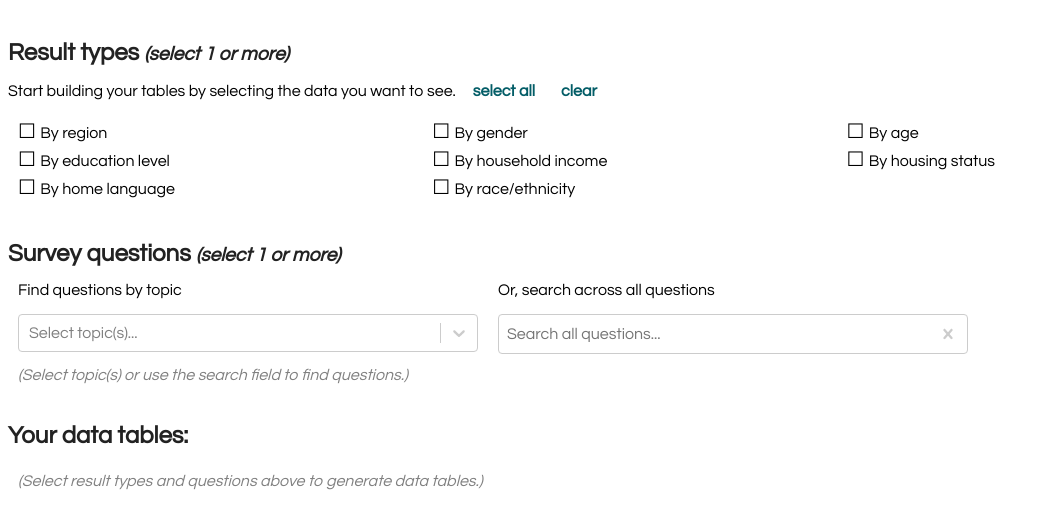
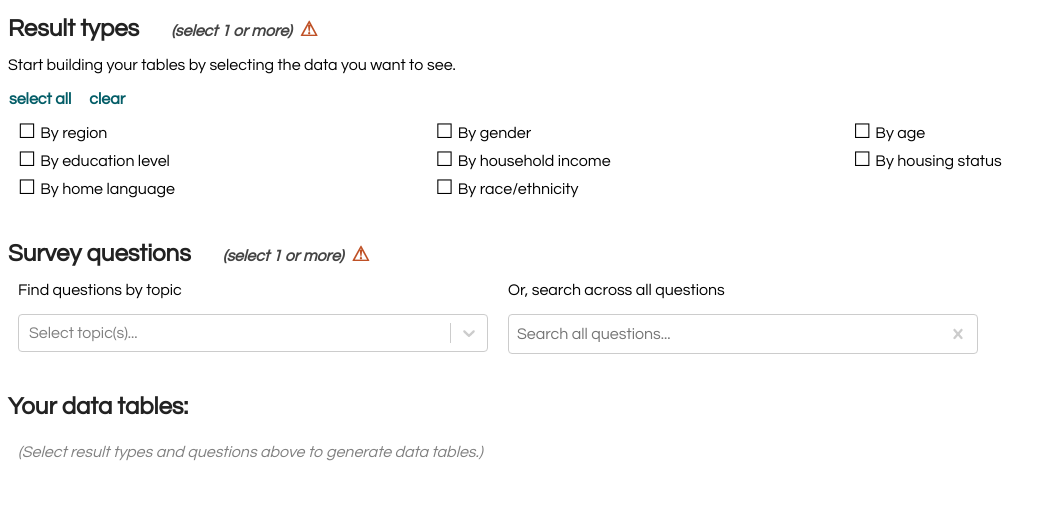
Before and after one commit to wilder-research/emp-databook, a React app: page / in a window 1280 px wide. Shown: the whole page, without its empty margins (0-1057 px from the left). Built offline with nearby package versions, Linux system fonts and the light colour scheme.

Commit message:
Refine prototype, refactor

```diff
--- a/src/DataBook/QuestionList.js
+++ b/src/DataBook/QuestionList.js
@@ -29,17 +29,22 @@ export default class QuestionList extends React.Component {
     });
     if (numActiveQuestions > 0) {
       return (
-        <p>Showing {numActiveQuestions} of {this.props.questions.length} questions, {numSelectedQuestions} selected.
-          <button type="button" className="Button__Link" onClick={this.handleSelectAllVisible}>select all</button>
-          <button type="button" className="Button__Link" onClick={this.handleClearAllSelected}>clear</button>
-        </p>
+        <div>
+          <p><em>Showing {numActiveQuestions} of {this.props.questions.length} questions, {numSelectedQuestions} selected.</em></p>
+          <div className="SelectButtons SelectButtons--questions">
+            <button type="button" className="SelectButtons_Button" onClick={this.handleSelectAllVisible}>select all</button>
+            <button type="button" className="SelectButtons_Button" onClick={this.handleClearAllSelected}>clear</button>
+          </div>
+        </div>
       );
+    /*
     } else {
       return (
         <div>
           <div className="QuestionList__Placeholder">(Select topic(s) or use the search field to find questions.)</div>
         </div>
     );
+    */
     }
   }
 
--- a/src/DataBook/Resulttype.js
+++ b/src/DataBook/Resulttype.js
@@ -3,7 +3,7 @@ import React from 'react';
 //a resulttype can be selected or not
 export default function ResultType(props) {
     return (
-      <div className={'ResultType__Choice ResultType__Choice--' + ((props.selected) ? 'checked' : 'unchecked')}
+      <div className={'ResultTypeList__Choice ResultTypeList__Choice--' + ((props.selected) ? 'checked' : 'unchecked')}
         onClick={props.onClick}>
         {props.label}
       </div>
--- a/src/DataBook/ResulttypeList.js
+++ b/src/DataBook/ResulttypeList.js
@@ -62,12 +62,13 @@ export default class ResultTypeList extends React.Component {
 
   render() {
     return (
-      <div>
-        <p>Start building your tables by selecting the data you want to see.
-          <button type="button" className="Button__Link" onClick={this.handleSelectAll}>select all</button>
-          <button type="button" className="Button__Link" onClick={this.handleClearAllSelected}>clear</button>
-        </p>
-        <div className="ResultTypeList">
+      <div className="ResultTypeList">
+        <p>Start building your tables by selecting the data you want to see.</p>
+        <div className="SelectButtons">
+          <button type="button" className="SelectButtons_Button" onClick={this.handleSelectAll}>select all</button>
+          <button type="button" className="SelectButtons_Button" onClick={this.handleClearAllSelected}>clear</button>
+        </div>
+        <div className="ResultTypeList__Choices">
           {/* this.renderResultTypesTitle() */}
           {/* show each if shouldRenderResultType(resulttype)  */
             this.props.resulttypes.map((resulttype, index) => {
--- a/src/databook.js
+++ b/src/databook.js
@@ -179,6 +179,45 @@ export default class DataBook extends React.Component {
     this.setState({ history: history.concat([current]) });
   }
 
+  handleLinkToDataTablesClick = (e) => {
+    //e.preventDefault();
+    //this.props.onSelectVisibleQuestions();
+  }
+
+  getNumberOfSelectedResultTypes() {
+    //get the current state from history
+    const history = this.state.history;
+    const current = history[history.length - 1];
+
+    //copy topics array from current state
+    let NumberOfSelectedResultTypes = 0;
+
+    for (let i = 0; i < current.resulttypes.length; i++) {
+      if (current.resulttypes[i].selected) {
+        NumberOfSelectedResultTypes = NumberOfSelectedResultTypes + 1;
+      };
+    }
+
+    return NumberOfSelectedResultTypes;
+  }
+
+  getNumberOfSelectedQuestions() {
+    //get the current state from history
+    const history = this.state.history;
+    const current = history[history.length - 1];
+
+    //copy topics array from current state
+    let NumberOfSelectedQuestions = 0;
+
+    for (let i = 0; i < current.questions.length; i++) {
+      if (current.questions[i].selected) {
+        NumberOfSelectedQuestions = NumberOfSelectedQuestions + 1;
+      };
+    }
+
+    return NumberOfSelectedQuestions;
+  }
+
   render() {
     //get the current state from history
     const history = this.state.history;
@@ -187,7 +226,11 @@ export default class DataBook extends React.Component {
     return (
       <div className="DataBook">
         {/*<Intro />*/}
-        <div className="SectionTitle">Result types <small><em>(select 1 or more)</em></small></div>
+        <div className="SectionTitle SectionTitle--first">Result types
+          <span className={"SectionTitle__SelectionsNote SectionTitle__SelectionsNote" + ((this.getNumberOfSelectedResultTypes()) ? "--selections" : "--no-selections" )}>
+            (select 1 or more)
+          </span>
+        </div>
         <ResultTypeList
           resulttypes={current.resulttypes}
           questions={current.questions}
@@ -195,7 +238,16 @@ export default class DataBook extends React.Component {
           onSelectAllResultTypes={() => this.handleSelectAllResultTypes()}
           onClearSelectedResultTypes={() => this.handleClearSelectedResultTypes()}
         />
-        <div className="SectionTitle">Survey questions <small><em>(select 1 or more)</em></small></div>
+        <div className="SectionTitle">Survey questions
+          <span className={"SectionTitle__SelectionsNote SectionTitle__SelectionsNote" + ((this.getNumberOfSelectedQuestions()) ? "--selections" : "--no-selections" )}>
+            (select 1 or more)
+          </span>
+          {(
+            (this.getNumberOfSelectedResultTypes() && this.getNumberOfSelectedQuestions())
+              ? <a className="SectionTitle__Link" href="#DataTablesSection" onClick={this.handleLinkToDataTablesClick}>view your tables below</a>
+              : ""
+          )}
+        </div>
         <div className="Questions">
           <div className="QuestionFilters">
             <TopicSelect
@@ -220,7 +272,7 @@ export default class DataBook extends React.Component {
             onClearSelectedQuestions={() => this.handleClearSelectedQuestions()}
           />
         </div>
-        <div className="SectionTitle">Your data tables:</div>
+        <div className="SectionTitle" id="DataTablesSection">Your data tables:</div>
         <DataTableList
           questions={current.questions}
           resulttypes={current.resulttypes}
--- a/src/index.css
+++ b/src/index.css
@@ -19,6 +19,7 @@ body {
 
 #databook {
     margin: 0 .5rem;
+    padding: 0 0 3rem 0; /* additional space at bottom for iframe resizing */
 }
 
 /* Follow BEM naming approach */
@@ -51,55 +52,96 @@ body {
     margin: 2.5rem 0 0 0;
 }
 
+.SectionTitle--first {
+    margin-top: 1rem;
+}
+
+.SectionTitle__SelectionsNote {
+    color: #444444;
+    font-size: 1rem;
+    font-style: italic;
+    margin-left: 2rem;
+}
+
+.SectionTitle__SelectionsNote--no-selections::after {
+    content: "\26A0\00A0";
+    display: inline-block;
+    margin-left: .5rem;
+    font-size: 1.25rem;
+    font-style: normal;
+    font-family: "Times", "Times New Roman", "serif", "sans-serif", "EmojiSymbols";
+    color: #bf5126;
+}
+
+.SectionTitle__SelectionsNote--selections::after {
+    content: "\2713\00A0";
+    display: inline-block;
+    margin-left: .5rem;
+    font-size: 1.25rem;
+    font-style: normal;
+    font-family: "Times", "Times New Roman", "serif", "sans-serif", "EmojiSymbols";
+    color: green;
+}
+
+.SectionTitle__Link {
+    font-size: .825rem;
+    margin-left: .25rem;
+    color: #035d67;
+}
+
 .ResultTypeList {
-    padding: 0 10px;
-    margin: 0;
-    flex: 0 1 100%;
-    display: flex;
-    flex-flow: row wrap;
+    /**/
 }
 
 .ResultTypeList > p {
     flex: 1 3 100%;
 }
 
-.ResultType__Choice {
+.ResultTypeList__Choices {
+    margin-left: 10px;
+    flex: 0 1 100%;
+    display: flex;
+    flex-flow: row wrap;
+}
+
+.ResultTypeList__Choice {
     padding: 2px 0;
     margin: 0;
     flex: 0 1 100%;
 }
 
-.ResultType__Choice:focus,
-.ResultType__Choice:hover {
+.ResultTypeList__Choice:focus,
+.ResultTypeList__Choice:hover {
     cursor: pointer;
 }
 
-.ResultType__Choice:hover::before {
-    content: "\2612\00A0";
+.ResultTypeList__Choice:hover::before {
+    content: "\2611\00A0";
 }
 
-.ResultType__Choice--checked {
+.ResultTypeList__Choice--checked {
     color: green;
 }
 
-.ResultType__Choice--checked::before {
-    content: "\2612\00A0";
+.ResultTypeList__Choice--checked::before {
+    content: "\2611\00A0";
     display: inline-block;
     font-size: 125%;
 }
 
-.ResultType__Choice--unchecked {
+.ResultTypeList__Choice--unchecked {
     color: #000;
 }
 
-.ResultType__Choice--unchecked::before {
+.ResultTypeList__Choice--unchecked::before {
     content: "\2610\00A0";
     display: inline-block;
     font-size: 125%;
 }
 
+/* question select and list blocks */
 .Questions {
-    /* question select and list blocks */
+    margin-left: 10px;
 }
 
 .QuestionFilters {
@@ -108,8 +150,7 @@ body {
 }
 
 .TopicSelect {
-    padding: 0 10px;
-    margin: 0;
+    margin-right: 10px;
     background: #ffffff;
     flex: 0 1 100%;
 }
@@ -134,7 +175,7 @@ body {
 .FilterText__Clear {
     position: relative;
     float: right;
-    padding: 10px;
+    padding: 10px 10px 0 0;
     cursor: pointer;
     top: -2.5rem;
     margin-bottom: -2.5rem;
@@ -150,7 +191,7 @@ body {
 }
 
 .QuestionList {
-    padding: 0 10px;
+    /**/
 }
 
 .QuestionList__Placeholder {
@@ -176,7 +217,7 @@ body {
 }
 
 .Question__Choice:hover::before {
-    content: "\2612\00A0";
+    content: "\2611\00A0";
 }
 
 .Question__Choice--checked {
@@ -184,7 +225,7 @@ body {
 }
 
 .Question__Choice--checked::before {
-    content: "\2612\00A0";
+    content: "\2611\00A0";
     display: inline-block;
     font-size: 125%;
 }
@@ -352,25 +393,33 @@ body {
 	background: -moz-linear-gradient(top,  #f2f2f2,  #f0f0f0);
 }
 
-.Button__Link {
+.SelectButtons {
+    margin-bottom: .5rem;
+}
+
+.SelectButtons--questions {
+    margin-bottom: -.5rem;
+}
+
+.SelectButtons_Button {
     user-select: none;
-    background-color: transparent;
+    background-color: #ffffff;
     border: 1px solid transparent;
-    margin-left: .5rem;
-    padding: 0 .5rem;
+    margin: 0 1rem 0 0;
+    padding: 0;
     color: #035d67;
     font-weight: 700;
     transition: color .15s ease-in-out;
     display: inline-block;
 }
-.Button__Link:hover {
+.SelectButtons_Button:hover {
     color: #c14e00;
     text-decoration: underline;
 }
 
 /* Medium+ screens */
 @media all and (min-width: 600px) {
-    .ResultType__Choice {
+    .ResultTypeList__Choice {
         flex: 0 1 33.3%;
     }
     .QuestionFilters {
```
